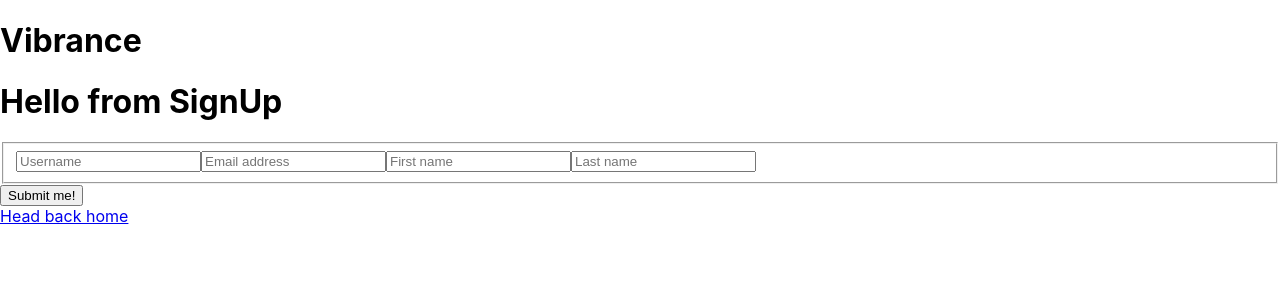
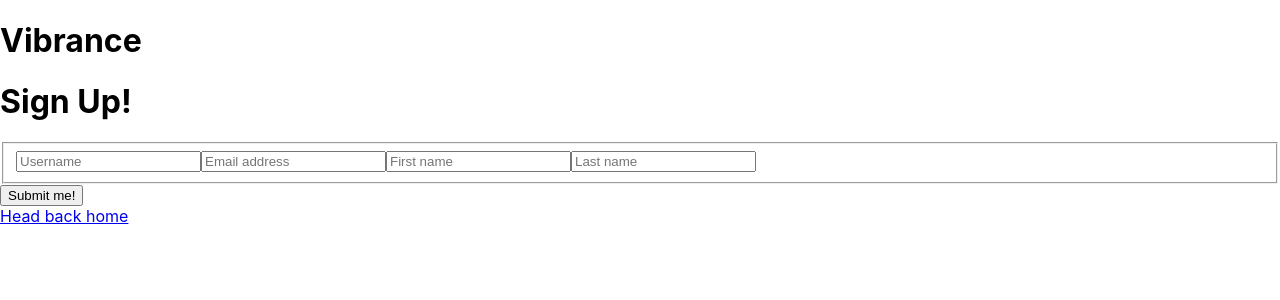
Before and after one commit to cmdcjones/community-app, a Next.js app: page /auth/signup in a window 1280 px wide. Shown: the top 300 px of the page. Built offline with nearby package versions, Linux system fonts and the light colour scheme.

Commit message:
change Form <h1>

```diff
--- a/app/auth/signup/Form.jsx
+++ b/app/auth/signup/Form.jsx
@@ -34,7 +34,7 @@ export default function Form({
 
         return (
             <div className='signup-container'>
-                <h1>Hello from SignUp</h1>
+                <h1>Sign Up!</h1>
                 <div className='form-container'>
                     <form
                         method='POST'
--- a/app/auth/signup/page.jsx
+++ b/app/auth/signup/page.jsx
@@ -1,6 +1,8 @@
 'use client';
 import { useState } from 'react';
 import Link from 'next/link';
+import Router from 'next/router';
+import Form from './Form';
 
 export default function SignUp() {
     const [username, setUsername] = useState('');
@@ -8,56 +10,19 @@ export default function SignUp() {
     const [firstName, setFirstName] = useState('');
     const [lastName, setLastName] = useState('');
 
-    const handleSubmit = (event) => {
-        event.preventDefault();
-    }
-
     return (
-        <div className='signup-container'>
-            <h1>Hello from SignUp</h1>
-            <div className='form-container'>
-                <form
-                    method='POST'
-                    onSubmit={handleSubmit}
-                >
-                    <fieldset>
-                        <input
-                            id='username'
-                            type='text'
-                            placeholder='Username'
-                            value={username}
-                            onChange={(event) => setUsername(event.target.value)}
-                            required
-                        />
-                        <input
-                            id='email'
-                            type='email'
-                            placeholder='Email address'
-                            value={email}
-                            onChange={(event) => setEmail(event.target.value)}
-                            required
-                        />
-                        <input
-                            id='first-name'
-                            type='text'
-                            placeholder='First name'
-                            value={firstName}
-                            onChange={(event) => setFirstName(event.target.value)}
-                            required
-                        />
-                        <input
-                            id='last-name'
-                            type='text'
-                            placeholder='Last name'
-                            value={lastName}
-                            onChange={(event) => setLastName(event.target.value)}
-                            required
-                        />
-                    </fieldset>
-                    <button>Submit me!</button>
-                </form>
-            </div>
+        <>
+            <Form
+                username={username}
+                setUsername={setUsername}
+                email={email}
+                setEmail={setEmail}
+                firstName={firstName}
+                setFirstName={setFirstName}
+                lastName={lastName}
+                setLastName={setLastName}
+            />
             <Link href="/">Head back home</Link>
-        </div>
+        </>
     );
 }
```
